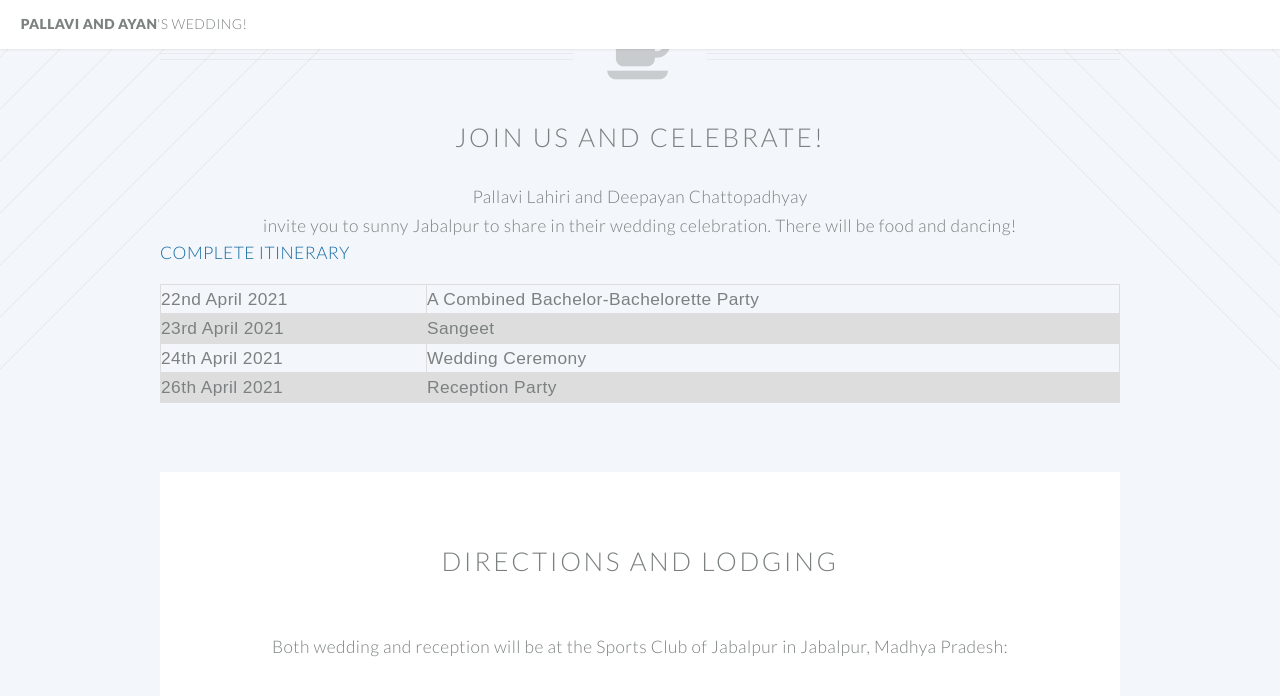
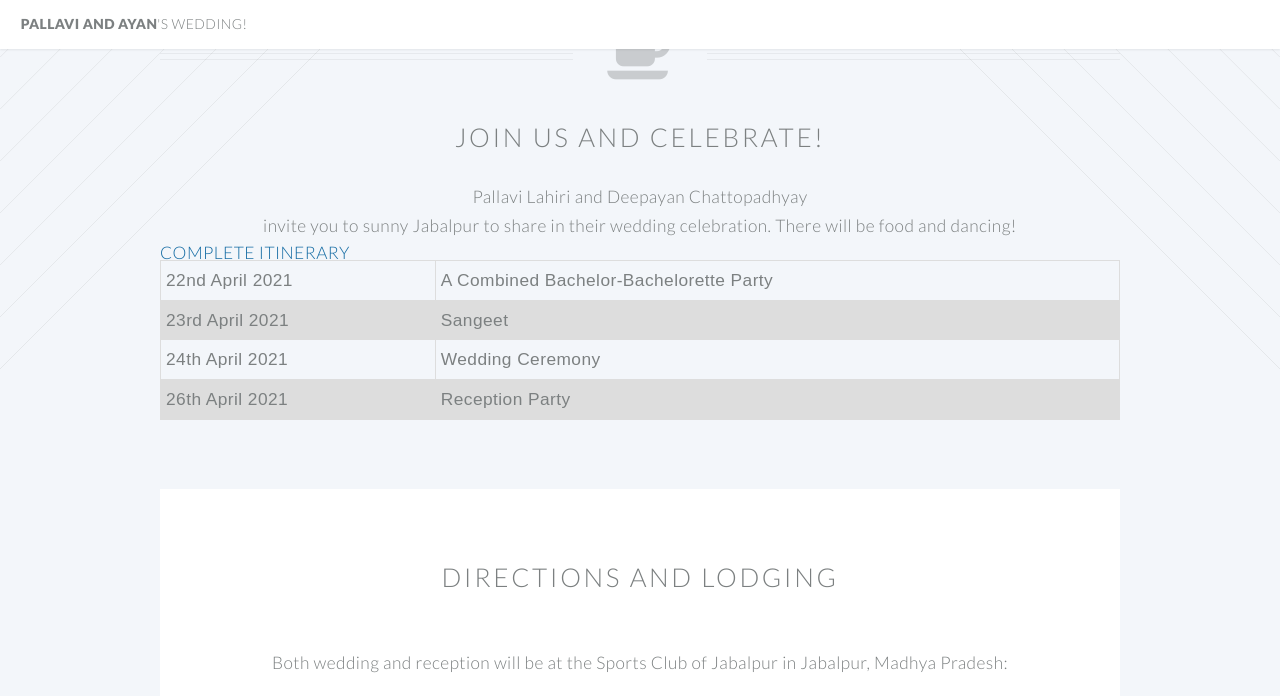
Before and after one commit to deepayanchattopadhyay/test, a Jekyll site: the page built from index.html, in a window 1280 px wide and 1400 px high, scrolled down 742 px. Shown: the top 696 px of the window. Built offline with Jekyll 4.4.1, drawn with Linux system fonts in a browser that asks for light colours; grey boxes are pictures that could not be loaded.

Commit message:
itenarary updated

```diff
--- a/index.html
+++ b/index.html
@@ -41,6 +41,7 @@ layout: page
 						<style>
 						h4 {
 						  text-align: left;
+						  margin-bottom: -6px;
 						}
 						</style>
 <td style="width:427px;">
@@ -57,7 +58,7 @@ layout: page
 						td, th {
 						  border: 1px solid #dddddd;
 						  text-align: left;
-						  padding: 0px;
+						  padding: 5px;
 						}
 
 						tr:nth-child(even) {
```
